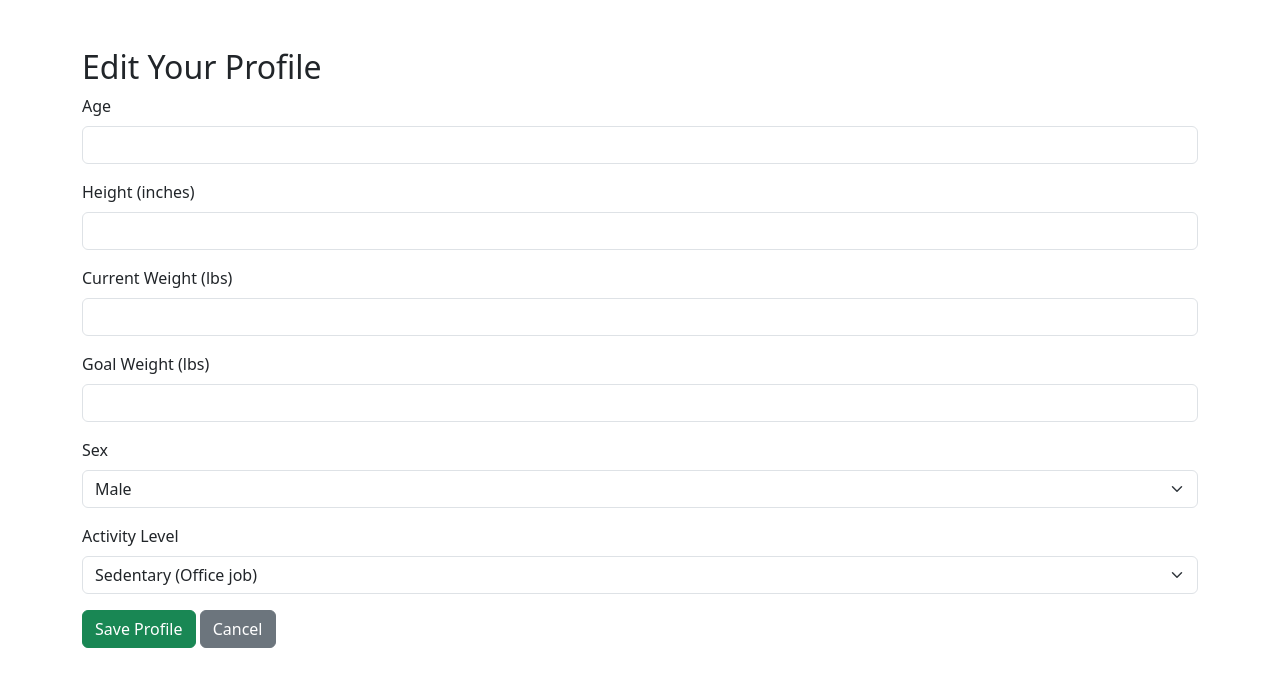
After one commit to Ahleever/CalorieTrackerApp, a Django app: page /profile/ in a window 1280 px wide. The commit adds this page. Shown: the top 687 px of the page. Run offline with Django 5.2, Linux system fonts and the light colour scheme; a user stored in the database is signed in; data comes from the database, SQL or seed files in the repository; both versions use the stored data as it was after the commit.

Commit message:
Continuing transtion from previous commit

```diff
--- a/caltracker_project/caltracker_project/urls.py
+++ b/caltracker_project/caltracker_project/urls.py
@@ -19,5 +19,6 @@ from django.urls import path, include
 
 urlpatterns = [
     path('admin/', admin.site.urls),
+    path('accounts/', include('django.contrib.auth.urls')),
     path ('', include('tracker.urls')),
 ]
--- /dev/null
+++ b/caltracker_project/tracker/templates/tracker/profile.html
@@ -0,0 +1,57 @@
+<!DOCTYPE html>
+<html>
+
+<head>
+    <title>Edit Profile</title>
+    <link href="https://cdn.jsdelivr.net/npm/bootstrap@5.3.0/dist/css/bootstrap.min.css" rel="stylesheet">
+</head>
+
+<body class="container mt-5">
+
+    <h2>Edit Your Profile</h2>
+    <form method="POST">
+        {% csrf_token %}
+
+        <div class="mb-3">
+            <label class="form-label">Age</label>
+            <input type="number" name="age" class="form-control" value="{{ profile.age|default:'' }}" required>
+        </div>
+
+        <div class="mb-3">
+            <label class="form-label">Height (inches)</label>
+            <input type="number" name="height" class="form-control" value="{{ profile.height|default:'' }}" required>
+        </div>
+
+        <div class="mb-3">
+            <label class="form-label">Current Weight (lbs)</label>
+            <input type="number" step="0.1" name="weight" class="form-control" value="{{ profile.current_weight|default:'' }}" required>
+        </div>
+
+        <div class="mb-3">
+            <label class="form-label">Goal Weight (lbs)</label>
+            <input type="number" step="0.1" name="goal_weight" class="form-control" value="{{ profile.goal_weight|default:'' }}" required>
+        </div>
+
+        <div class="mb-3">
+            <label class="form-label">Sex</label>
+            <select name="sex" class="form-select">
+                <option value="Male" {% if profile.sex == 'Male' %}selected{% endif %}>Male</option>
+                <option value="Female" {% if profile.sex == 'Female' %}selected{% endif %}>Female</option>
+            </select>
+        </div>
+
+        <div class="mb-3">
+            <label class="form-label">Activity Level</label>
+            <select name="activity_level" class="form-select">
+                <option value="Sedentary" {% if profile.activity_level == 'Sedentary' %}selected{% endif %}>Sedentary (Office job)</option>
+                <option value="Moderate" {% if profile.activity_level == 'Moderate' %}selected{% endif %}>Moderate (Exercise 3-5 days/wk)</option>
+                <option value="Active" {% if profile.activity_level == 'Active' %}selected{% endif %}>Active (Daily exercise)</option>
+            </select>
+        </div>
+
+        <button type="submit" class="btn btn-success">Save Profile</button>
+        <a href="{% url 'dashboard' %}" class="btn btn-secondary">Cancel</a>
+    </form>
+</body>
+
+</html>
--- a/caltracker_project/tracker/urls.py
+++ b/caltracker_project/tracker/urls.py
@@ -4,5 +4,6 @@ from . import views
 
 urlpatterns = [
     path('', views.dashboard, name='dashboard'),
-    path('delete/<int:entry_id>/', views.delete_food, name='delete_food'), # <--- New line
+    path('delete/<int:entry_id>/', views.delete_food, name='delete_food'),
+    path('profile/', views.profile, name='profile'),
 ]
--- a/caltracker_project/tracker/views.py
+++ b/caltracker_project/tracker/views.py
@@ -1,7 +1,7 @@
 # tracker/views.py
 from django.shortcuts import render, redirect, get_object_or_404
 from django.contrib.auth.decorators import login_required
-from .models import FoodEntry
+from .models import FoodEntry, UserProfile
 
 @login_required
 def dashboard(request):
@@ -39,3 +39,21 @@ def delete_food(request, entry_id):
         entry.delete()
 
     return redirect('dashboard')
+
+@login_required
+def profile(request):
+    # Get the profile, or create a blank one if it doesn't exist yet
+    profile, created = UserProfile.objects.get_or_create(user=request.user)
+
+    if request.method == 'POST':
+        profile.age = request.POST.get('age')
+        profile.height = request.POST.get('height')
+        profile.current_weight = request.POST.get('weight')
+        profile.goal_weight = request.POST.get('goal_weight')
+        profile.sex = request.POST.get('sex')
+        profile.activity_level = request.POST.get('activity_level')
+
+        profile.save()
+        return redirect('dashboard')  # Redirect to dashboard after saving
+
+    return render(request, 'tracker/profile.html', {'profile': profile})
```
Also changed, not shown: caltracker_project/caltracker_project/settings.py (+6 -1 lines), caltracker_project/templates/registration/login.html (added, +31 -0 lines), caltracker_project/tracker/templates/tracker/dashboard.html (+6 -2 lines), caltracker_project/db.sqlite3.
